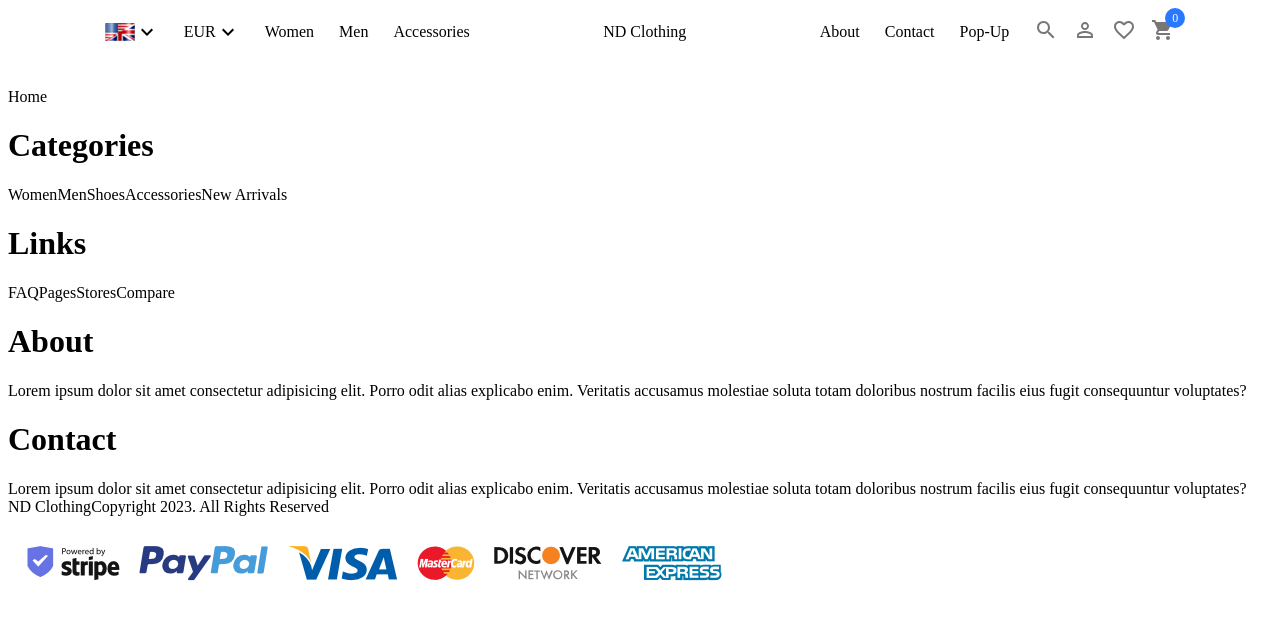
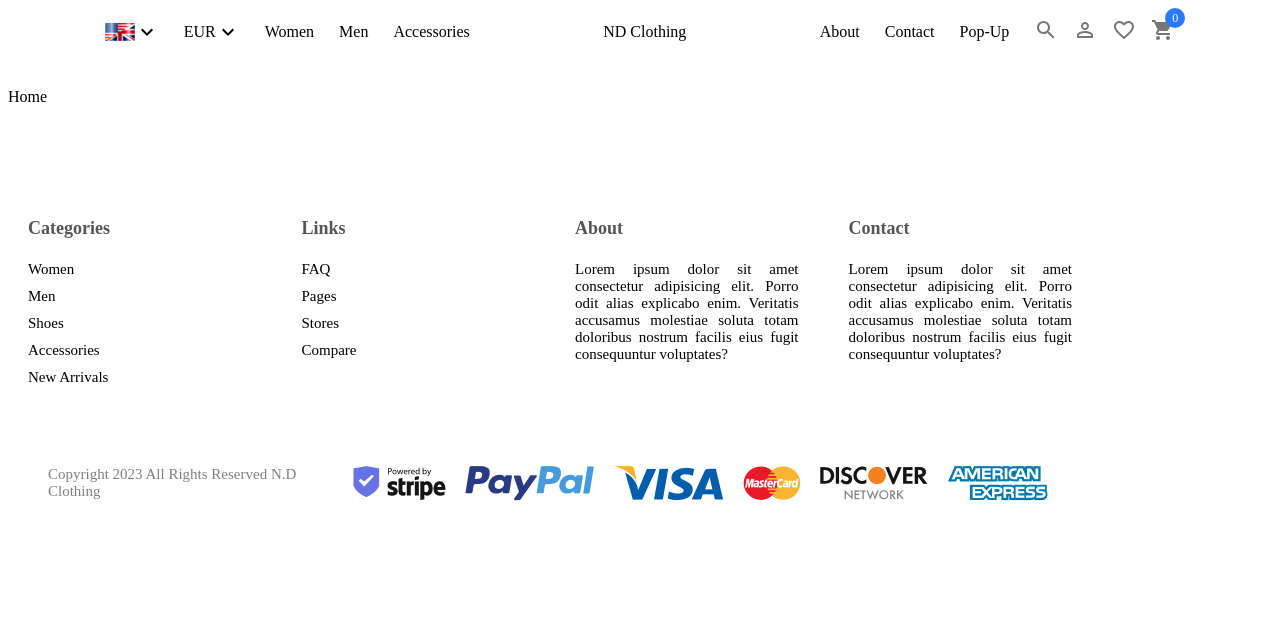
Before and after one commit to Mrballer59/nd-clothing-strapi, a React (Create React App) app: page / in a window 1280 px wide. Shown: the top 620 px of the page. Built offline with nearby package versions, Linux system fonts and the light colour scheme.

Commit message:
footer part started

```diff
--- a/src/components/footer/Footer.jsx
+++ b/src/components/footer/Footer.jsx
@@ -1,5 +1,5 @@
 import React from "react";
-import "./footer.scss";
+import "./Footer.scss";
 
 const Footer = () => {
   return (
@@ -39,8 +39,12 @@
       </div>
       <div className="bottom">
         <div className="left">
-          <span className="logo">ND Clothing</span>
-          <span className="copyright">Copyright 2023. All Rights Reserved</span>
+          {/* <span className="logo">ND Clothing</span> */}
+          <span className="copyright">
+            {" "}
+            Copyright {new Date().getFullYear()} All Rights Reserved N.D
+            Clothing
+          </span>
         </div>
         <div className="right">
           <img src="/img/payment-footer.png" alt="logo"></img>
--- a/src/components/footer/footer.scss
+++ b/src/components/footer/footer.scss
@@ -1,2 +1,42 @@
-footer {
+.footer {
+  margin: 100px 200px 20px 20px;
+  .top {
+    display: flex;
+    gap: 50px;
+    .item {
+      flex: 1;
+      display: flex;
+      flex-direction: column;
+      gap: 10px;
+      text-align: justify;
+      font-size: 15px;
+      h1 {
+        font-size: 18px;
+        font-weight: 700;
+        color: #555;
+      }
+    }
+  }
+  .bottom {
+    display: flex;
+    align-items: center;
+    justify-content: space-between;
+    margin-top: 50px;
+    .left {
+      display: flex;
+      align-items: center;
+      .logo {
+        color: #2879fe;
+        font-weight: bold;
+        font-size: 24px;
+      }
+      .copyright {
+        margin-left: 20px;
+        font-size: 15px;
+        color: gray;
+      }
+    }
+    .right {
+    }
+  }
 }
```
